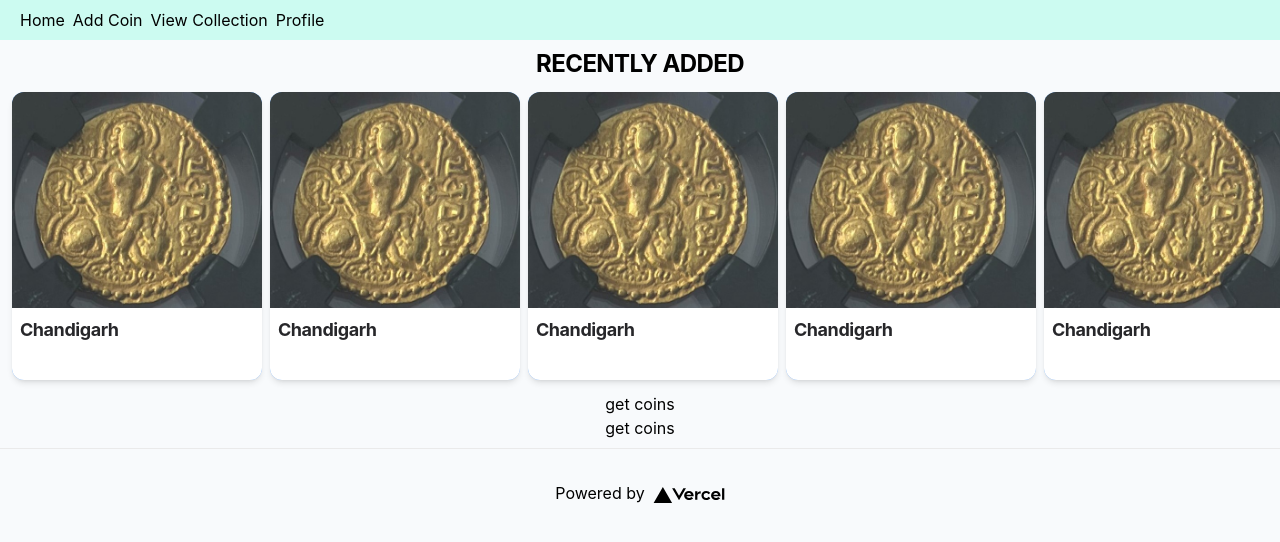
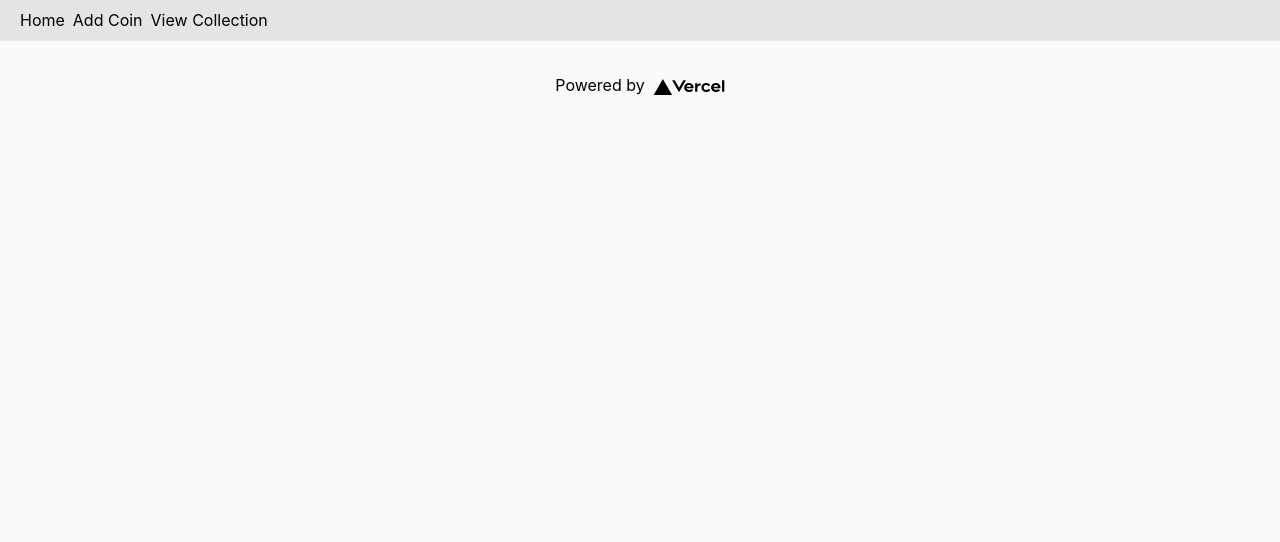
Before and after one commit to animanamit/coincollection, a Next.js app: page / in a window 1280 px wide. Shown: the top 542 px of the page. Built offline with nearby package versions, Linux system fonts and the light colour scheme.

Commit message:
coins showing up

```diff
--- a/components/coin-card/coin-card.component.tsx
+++ b/components/coin-card/coin-card.component.tsx
@@ -1,19 +1,36 @@
 import Image from "next/image";
-const CoinCard = () => {
+import { useState } from "react";
+const CoinCard = ({ data }) => {
+  const [img, setImg] = useState(data.url[0]);
+
+  const handleMouseEnter = () => {
+    setImg(data.url[1]);
+  };
+
+  const handleMouseLeave = () => {
+    setImg(data.url[0]);
+  };
+
   return (
-    <div className="bg-blue-400 shadow-md m-1 rounded-xl h-72 min-w-[250px]  ">
-      <div className="h-3/4 w-auto relative rounded-t-xl">
+    <div className="bg-black shadow-md m-1 rounded-xl h-[400px] w-[300px]  ">
+      <div
+        className="relative w-auto h-3/4 rounded-t-xl"
+        onMouseEnter={handleMouseEnter}
+        onMouseLeave={handleMouseLeave}
+      >
         <Image
-          src={"/coin.jpg"}
+          src={img}
           alt="example coin"
           layout="fill"
-          objectFit="cover"
+          objectFit="contain"
           className="rounded-t-xl"
+          height={500}
+          width={300}
         />
       </div>
-      <div className=" bg-white h-1/4 rounded-b-xl p-2">
-        <span className="tracking-tight text-zinc-800 font-bold text-lg">
-          Chandigarh
+      <div className="p-2 bg-white h-1/4 rounded-b-xl">
+        <span className="text-lg font-bold tracking-tight text-zinc-800">
+          {data.name}
         </span>
       </div>
     </div>
--- a/components/navbar/navbar.component.tsx
+++ b/components/navbar/navbar.component.tsx
@@ -2,8 +2,8 @@ import Link from "next/link";
 
 const NavBar = () => {
   return (
-    <div className="bg-teal-100 w-screen flex justify-between">
-      <div className="mx-2 p-2">
+    <div className="flex justify-between w-screen bg-zinc-200">
+      <div className="p-2 mx-2">
         <ul className="flex">
           <li className="mx-1">
             <Link href="/">Home</Link>
@@ -11,8 +11,9 @@ const NavBar = () => {
           <li className="mx-1">
             <Link href="/addcoin">Add Coin</Link>
           </li>
-          <li className="mx-1">View Collection</li>
-          <li className="mx-1">Profile</li>
+          <li className="mx-1">
+            <Link href="/collection">View Collection</Link>
+          </li>
         </ul>
       </div>
     </div>
--- a/next.config.js
+++ b/next.config.js
@@ -2,7 +2,7 @@
 const nextConfig = {
   reactStrictMode: true,
   images: {
-    domains: ["cdn.sanity.io"],
+    domains: ["cdn.sanity.io", "firebasestorage.googleapis.com"],
   },
 };
 
--- a/pages/collection.tsx
+++ b/pages/collection.tsx
@@ -1,5 +1,51 @@
+import { database } from "../firebase/firebase";
+import { collection, getDocs } from "firebase/firestore";
+import { useState, useEffect } from "react";
+import CoinCard from "../components/coin-card/coin-card.component";
+
 const Collection = () => {
-  return <div>Enter</div>;
+  const [coins, setCoins] = useState([]);
+  const getCoins = async () => {
+    const docRef = collection(database, "coins");
+    const docSnap = await getDocs(docRef);
+
+    const c = [];
+    if (docSnap) {
+      docSnap.forEach((doc) => {
+        // document.push({
+        //   ...doc.data(),
+        //   id: doc.id
+        // });
+        console.log(doc);
+        c.push({
+          ...doc.data(),
+        });
+      });
+    } else {
+      // doc.data() will be undefined in this case
+      console.log("No such document!");
+    }
+
+    console.log(coins);
+    setCoins(c);
+  };
+
+  useEffect(() => {
+    getCoins();
+  }, []);
+
+  return (
+    <div>
+      <div className="flex p-2">
+        {coins.map((c) => (
+          <CoinCard key={c.coinId} data={c} />
+        ))}
+      </div>
+    </div>
+  );
 };
 
+// export async function getStaticProps() {
+
+// }
 export default Collection;
--- a/pages/index.tsx
+++ b/pages/index.tsx
@@ -1,19 +1,19 @@
 import type { NextPage } from "next";
 import Head from "next/head";
 import Image from "next/image";
-import RecentlyAdded from "../components/recently-added/recently-added.component";
+// import RecentlyAdded from "../components/recently-added/recently-added.component";
 import styles from "../styles/Home.module.css";
 
 const Home: NextPage = () => {
   return (
-    <div className="antialiased h-screen bg-slate-50">
+    <div className="h-screen antialiased bg-slate-50">
       <Head>
         <title>Create Next App</title>
         <meta name="description" content="Generated by create next app" />
         <link rel="icon" href="/favicon.ico" />
       </Head>
 
-      <RecentlyAdded />
+      {/* <RecentlyAdded /> */}
       <footer className={styles.footer}>
         <a
           href="https://vercel.com?utm_source=create-next-app&utm_medium=default-template&utm_campaign=create-next-app"
--- a/tsconfig.json
+++ b/tsconfig.json
@@ -15,6 +15,7 @@
     "jsx": "preserve",
     "incremental": true
   },
-  "include": ["next-env.d.ts", "**/*.ts", "**/*.tsx"],
+  //   "include": ["next-env.d.ts", "**/*.ts", "**/*.tsx"],
+  "include": ["next-env.d.ts"],
   "exclude": ["node_modules"]
 }
```
